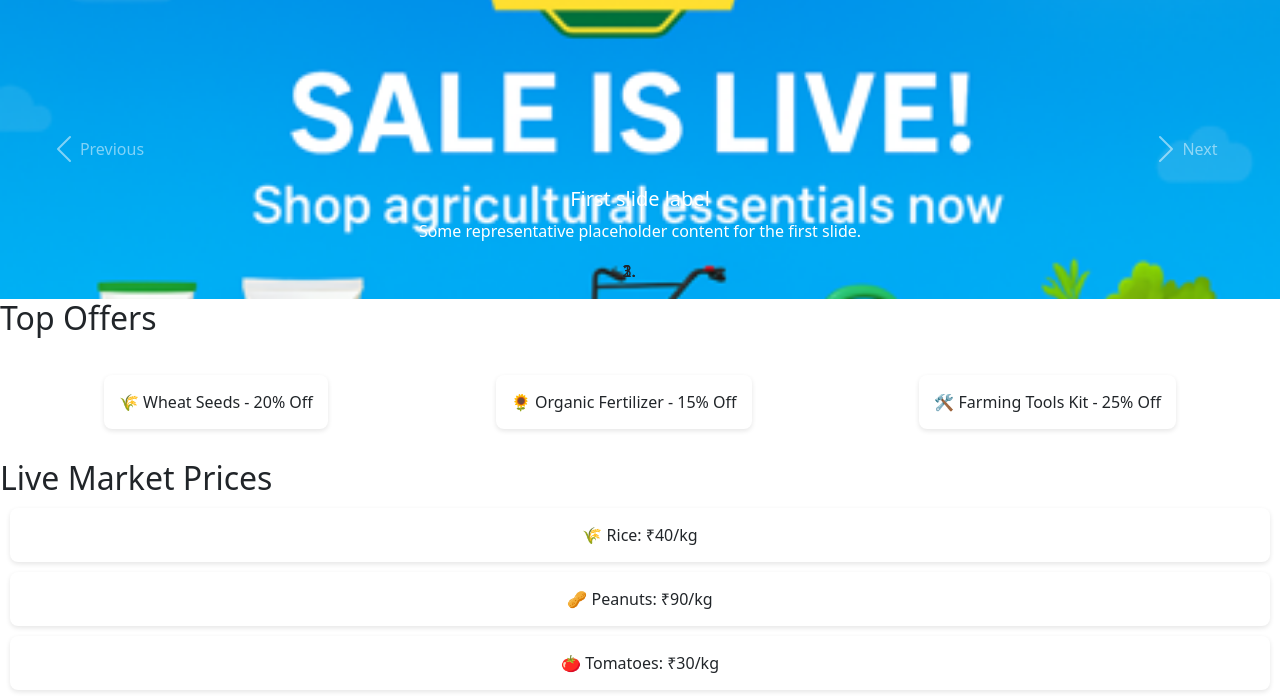
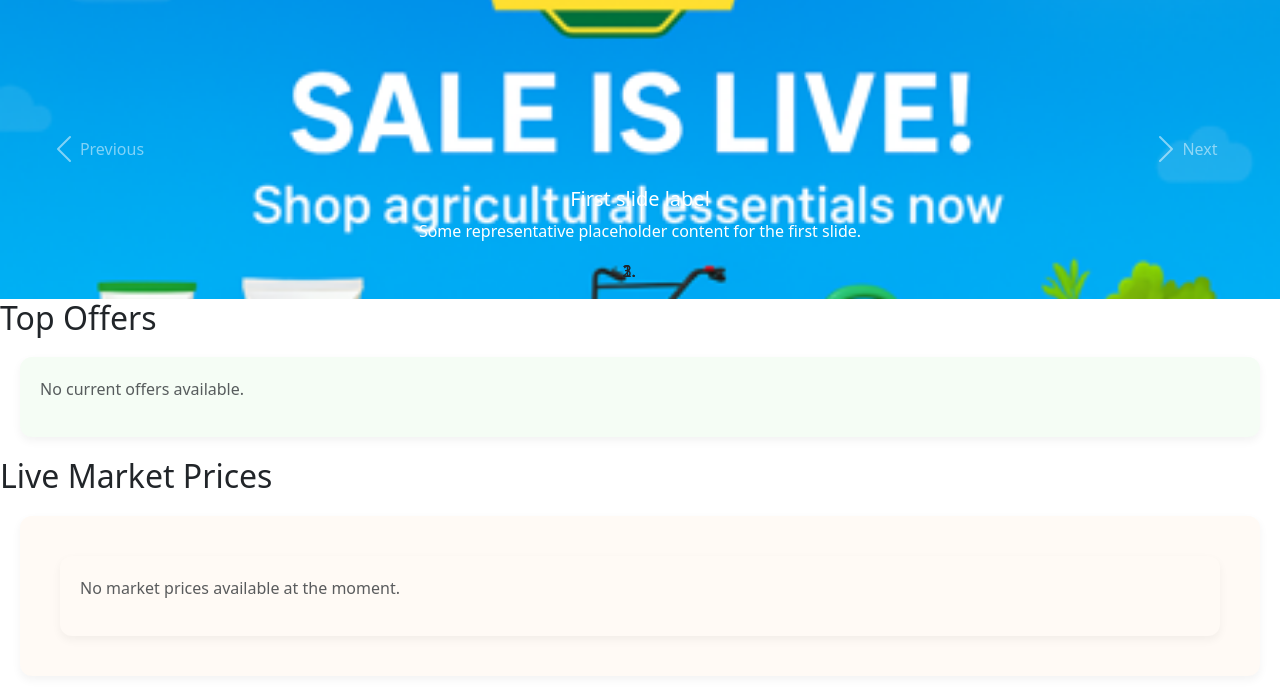
Before and after one commit to puttavijaykumar/Agribazaar, a Django app: page /buyer/dashboard/ in a window 1280 px wide. Shown: the part 159-859 px from the top of the page. After the commit the page ends 802 px from the top, so only its background shows below. Run offline with Django 5.2, Linux system fonts and the light colour scheme; the visitor is signed in with stand-in values (Sample User, id 1); some libraries are stand-ins or nearby versions.

Commit message:
buyer dashboard

```diff
--- a/accounts/models.py
+++ b/accounts/models.py
@@ -72,3 +72,20 @@
     amount = models.DecimalField(max_digits=10, decimal_places=2)
     status = models.CharField(max_length=20, choices=[('Pending', 'Pending'), ('Approved', 'Approved'), ('Rejected', 'Rejected')])
     request_date = models.DateTimeField(auto_now_add=True)
+
+class Offer(models.Model):
+    product_type = models.CharField(max_length=100)
+    discount = models.IntegerField()  # percentage
+    description = models.TextField()
+    active = models.BooleanField(default=True)
+
+    def __str__(self):
+        return f"{self.product_type} - {self.discount}% Off"
+
+class MarketPrice(models.Model):
+    product_name = models.CharField(max_length=100)
+    price_per_kg = models.DecimalField(max_digits=10, decimal_places=2)
+    last_updated = models.DateTimeField(auto_now=True)
+
+    def __str__(self):
+        return f"{self.product_name} - ₹{self.price_per_kg}/kg"
--- a/accounts/views.py
+++ b/accounts/views.py
@@ -22,6 +22,7 @@
 from django.views.decorators.csrf import csrf_protect
 from django.contrib.auth import get_user_model
 from .models import FarmerWallet, Transaction, PayoutRequest
+from .models import Offer, MarketPrice
 User = get_user_model()
 
 # from .utils import generate_email_verification_link
@@ -254,4 +255,11 @@
 
 @login_required
 def buyer_dashboard(request):
-    return render(request, "buyer_dashboard.html")
+    offers = Offer.objects.filter(active=True)
+    prices = MarketPrice.objects.all()
+
+
+    return render(request, "buyer_dashboard.html" ,{
+        'offers': offers,
+        'market_prices': prices,
+    })
--- a/static/css/styleBD.css
+++ b/static/css/styleBD.css
@@ -23,16 +23,65 @@
     object-fit: cover;
 }
 
+/* Top Offers Section */
 .product-grid {
-    display: flex;
-    justify-content: space-around;
+    display: grid;
+    grid-template-columns: repeat(auto-fit, minmax(250px, 1fr));
+    gap: 1.5rem;
+    margin: 20px;
     padding: 20px;
+    background-color: #f5fdf5;
+    border-radius: 12px;
+    box-shadow: 0 4px 10px rgba(0, 0, 0, 0.05);
 }
-.product-item, .price-item {
-    background-color: white;
-    padding: 15px;
-    border-radius: 8px;
-    box-shadow: 0 2px 5px rgba(0, 0, 0, 0.1);
-    text-align: center;
-    margin: 10px;
+
+.product-item {
+    background-color: #ffffff;
+    border-left: 6px solid #4CAF50;
+    padding: 16px;
+    border-radius: 10px;
+    font-size: 16px;
+    font-weight: 500;
+    color: #333;
+    transition: transform 0.2s ease;
 }
+
+.product-item small {
+    display: block;
+    margin-top: 5px;
+    font-size: 13px;
+    color: #666;
+}
+
+.product-item:hover {
+    transform: translateY(-5px);
+    box-shadow: 0 4px 12px rgba(76, 175, 80, 0.2);
+}
+
+/* Live Market Prices Section */
+.market-prices {
+    display: grid;
+    grid-template-columns: repeat(auto-fit, minmax(220px, 1fr));
+    gap: 1.2rem;
+    margin: 20px;
+    padding: 20px;
+    background-color: #fffaf5;
+    border-radius: 12px;
+    box-shadow: 0 4px 10px rgba(0, 0, 0, 0.05);
+}
+
+.price-item {
+    background-color: #fff;
+    padding: 14px 18px;
+    border-left: 6px solid #FFA500;
+    border-radius: 10px;
+    font-size: 15px;
+    font-weight: 500;
+    color: #444;
+    transition: transform 0.2s ease;
+}
+
+.price-item:hover {
+    transform: translateY(-5px);
+    box-shadow: 0 4px 12px rgba(255, 165, 0, 0.2);
+}
--- a/templates/buyer_dashboard.html
+++ b/templates/buyer_dashboard.html
@@ -95,17 +95,29 @@
     <!-- Top Offers Section -->
     <h2>Top Offers</h2>
     <div class="product-grid">
-        <div class="product-item">🌾 Wheat Seeds - 20% Off</div>
-        <div class="product-item">🌻 Organic Fertilizer - 15% Off</div>
-        <div class="product-item">🛠️ Farming Tools Kit - 25% Off</div>
+      {% for offer in offers %}
+      <div class="product-item">
+          🌾 {{ offer.product_type }} - {{ offer.discount }}% Off <br>
+          <small>{{ offer.description }}</small>
+      </div>
+  {% empty %}
+      <p class="text-muted">No current offers available.</p>
+  {% endfor %}
     </div>
 
     <!-- Live Market Prices -->
     <h2>Live Market Prices</h2>
     <div class="market-prices">
-        <div class="price-item">🌾 Rice: ₹40/kg</div>
-        <div class="price-item">🥜 Peanuts: ₹90/kg</div>
-        <div class="price-item">🍅 Tomatoes: ₹30/kg</div>
+      <div class="market-prices">
+        {% for price in market_prices %}
+            <div class="price-item">
+                🌿 {{ price.product_name }}: ₹{{ price.price_per_kg }}/kg
+            </div>
+        {% empty %}
+            <p class="text-muted">No market prices available at the moment.</p>
+        {% endfor %}
+    </div>
+
     </div>
 
     <script src="{% static 'javascript/scriptBD.js' %}"></script>
```
Also changed, not shown: accounts/migrations/0002_marketprice_offer.py (added), 1 other file.
